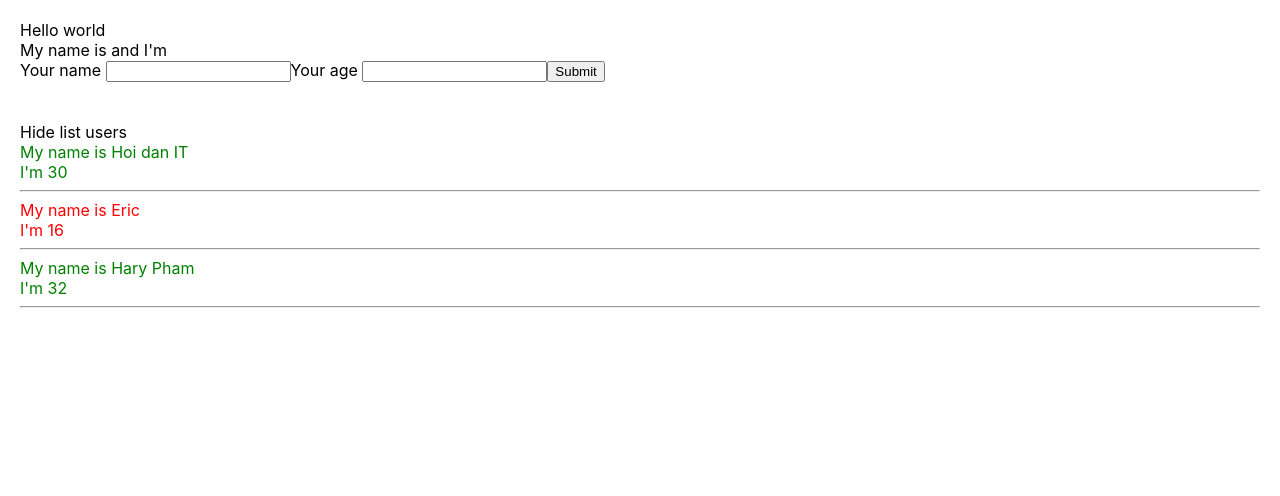
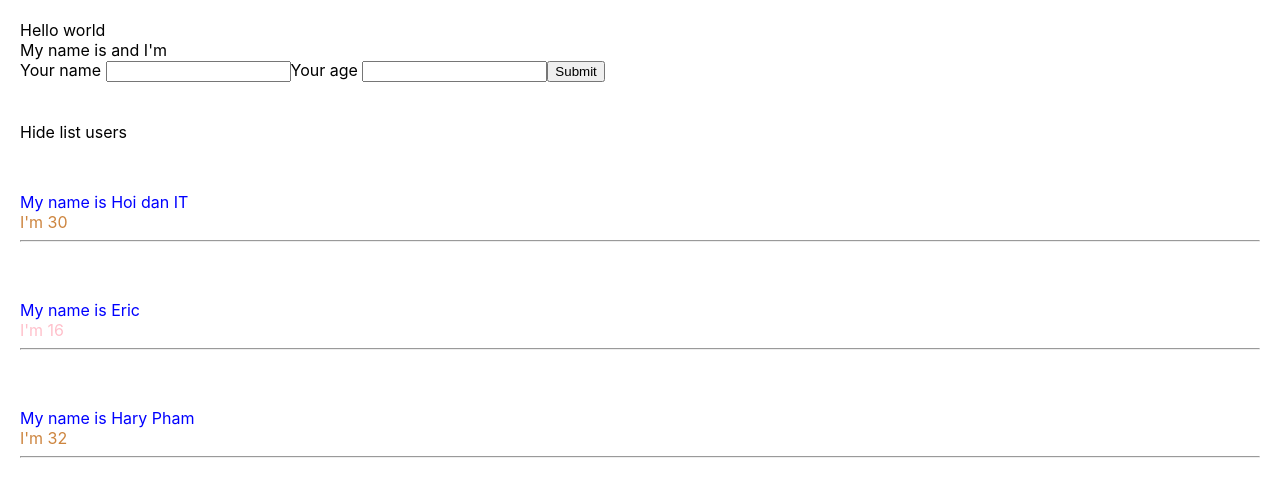
Before and after one commit to ThanhAnh2004/ReactBasic, a React (Create React App) app: page / in a window 1280 px wide. Shown: the top 496 px of the page. Built offline with nearby package versions, Linux system fonts and the light colour scheme.

Commit message:
video 27

```diff
--- a/package.json
+++ b/package.json
@@ -10,6 +10,7 @@
     "react": "^19.1.0",
     "react-dom": "^19.1.0",
     "react-scripts": "5.0.1",
+    "sass": "1.53.0",
     "web-vitals": "^2.1.4"
   },
   "scripts": {
--- a/src/App.js
+++ b/src/App.js
@@ -1,5 +1,5 @@
 import logo from './logo.svg';
-import './App.css';
+import './App.scss';
 import MyComponet from './components/MyComponent';
 import React from 'react';
 
--- a/src/App.css
+++ b/src/App.scss
@@ -1,11 +1,3 @@
-.red {
-  color: red;
-}
-
-.green {
-  color: green;
-}
-
 .App {
   text-align: center;
 }
--- a/src/components/DisplayInfor.js
+++ b/src/components/DisplayInfor.js
@@ -1,4 +1,5 @@
 import React from "react";
+import './DisplayInfor.scss';
 
 class DisplayInfor extends React.Component {
 
@@ -19,7 +20,7 @@ class DisplayInfor extends React.Component {
         // const listUsr = this.props.listUser
         // console.log(listUser)
         return (
-            <div>
+            <div className="display-infor-container">
 
                 <div>
                     <span onClick={() => this.handleShowHide()}>
@@ -33,7 +34,7 @@ class DisplayInfor extends React.Component {
                             return (
 
                                 <div key={user.id} className={user.age > 19 ? "green" : " red"}>
-                                    <div>My name is {user.name}</div>
+                                    <div style={{ color: 'blue', paddingTop: '50px' }}>My name is {user.name}</div>
                                     <div>I'm {user.age}</div>
                                     <hr />
                                 </div>
--- /dev/null
+++ b/src/components/DisplayInfor.scss
@@ -0,0 +1,9 @@
+.display-infor-container {
+    .red {
+        color: pink;
+    }
+
+    .green {
+        color: peru;
+    }
+}
```
Also changed, not shown: 1 other file (tests, documents, lock files or other folders).
